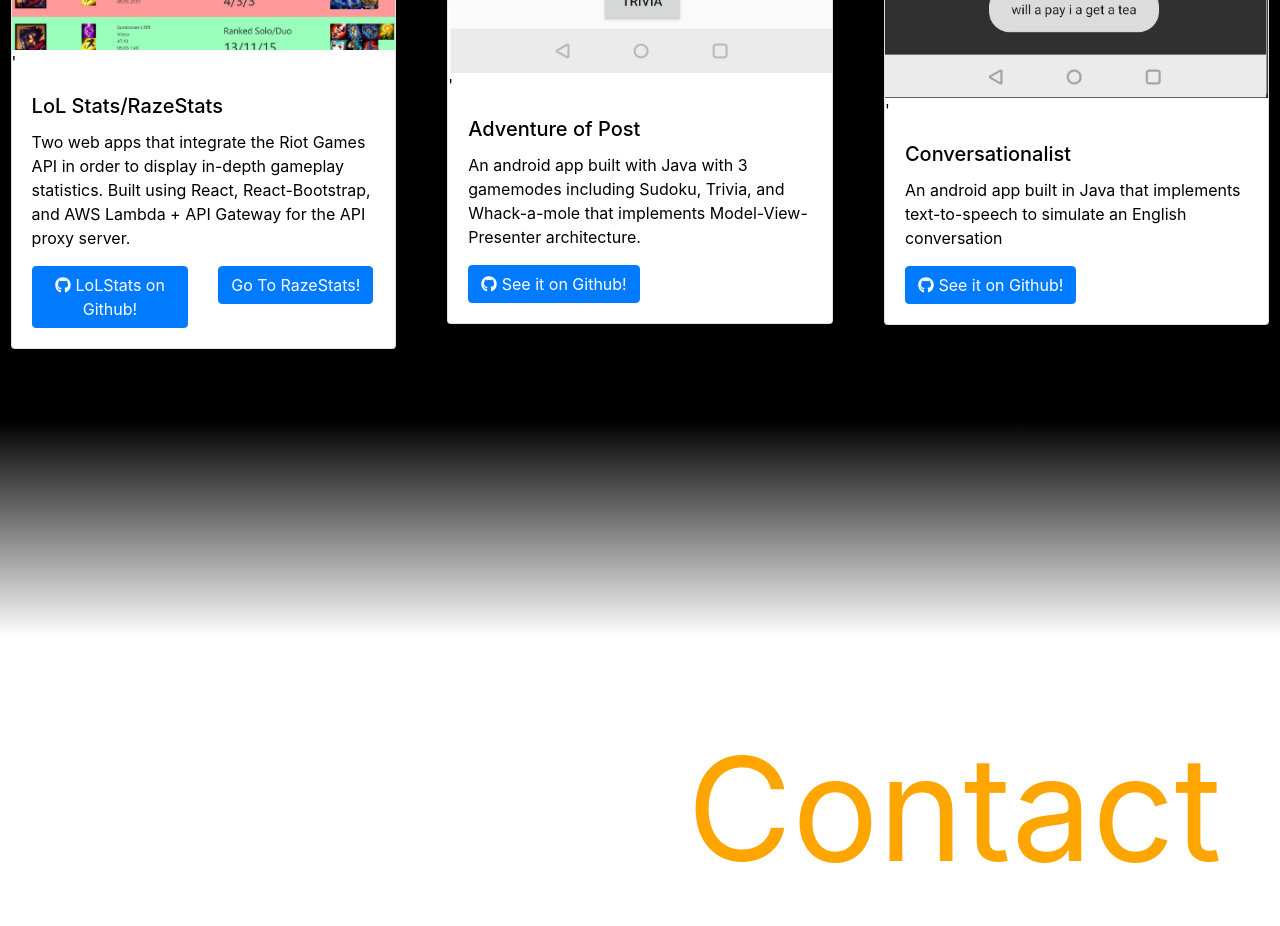
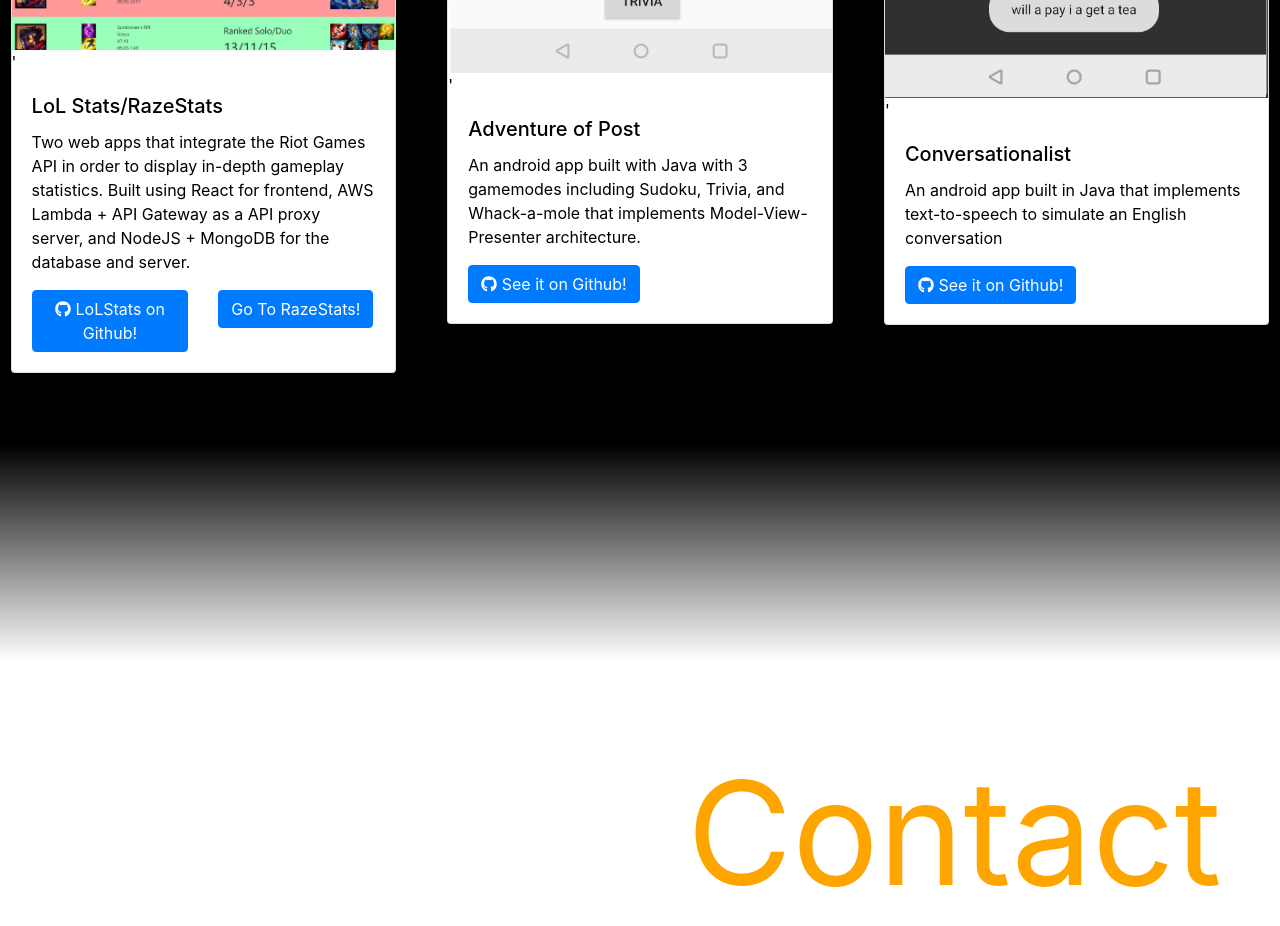
Before and after one commit to albertzed2000/PersonalSite, a React (Create React App) app in the folder my-app/: page / in a window 1280 px wide. Shown: the part 3880-4806 px from the top of the page. Built offline with nearby package versions, Linux system fonts and the light colour scheme.

Commit message:
updated projects

```diff
--- a/my-app/src/parts/4projects/Projects.js
+++ b/my-app/src/parts/4projects/Projects.js
@@ -76,7 +76,8 @@
                                 <Card.Title>LoL Stats/RazeStats</Card.Title>
                                 <Card.Text>
                                 Two web apps that integrate the Riot Games API in order to display in-depth gameplay statistics.
-                                Built using React, React-Bootstrap, and AWS Lambda + API Gateway for the API proxy server.
+                                Built using React for frontend, AWS Lambda + API Gateway as a API proxy server, and NodeJS + MongoDB for the database
+                                and server.
                                 </Card.Text>
                                 <Row>
                                     <Col>
```
